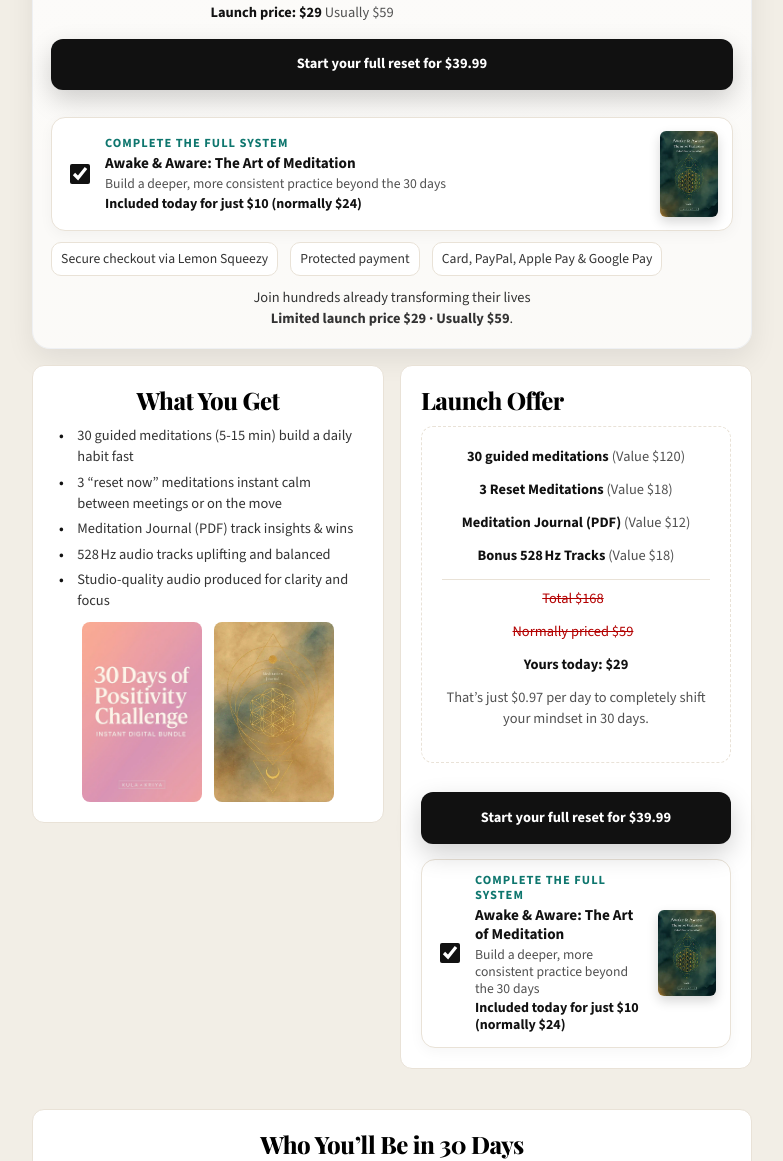
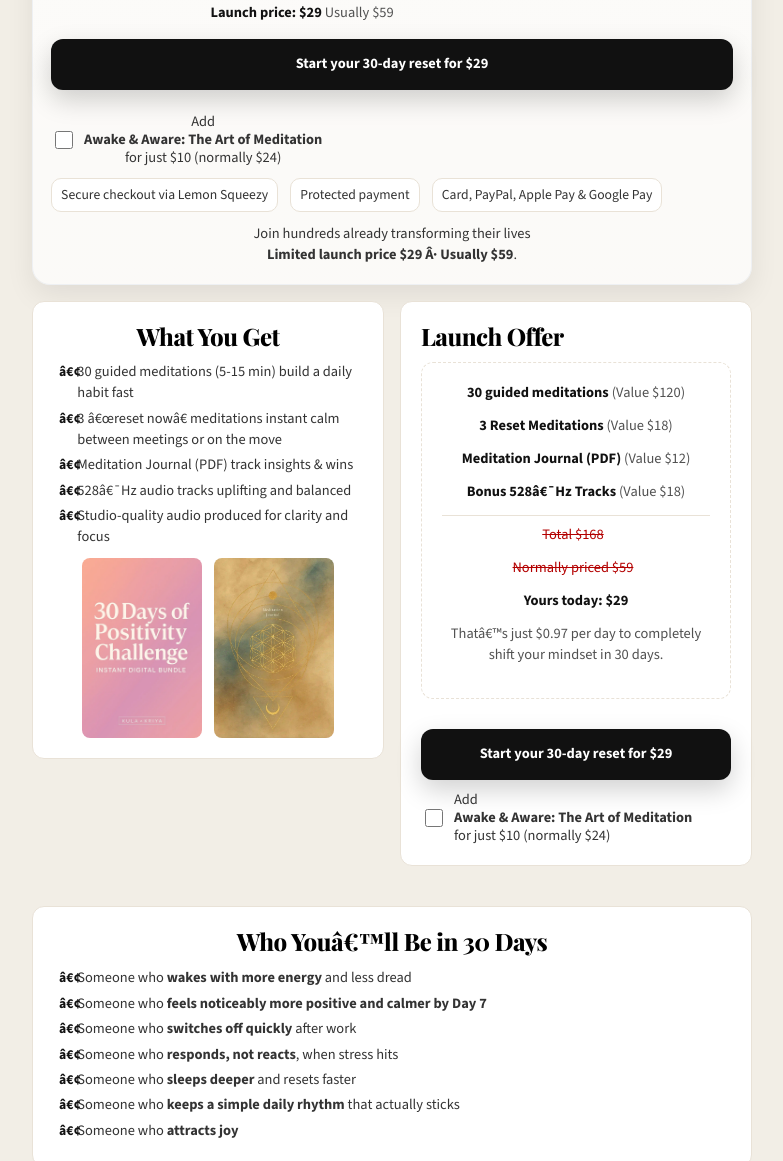
Before and after one commit to KulaKriya/positivitybundle, a website: page index.html in a window 1280 px wide. Shown: the part 518-1679 px from the top of the page, without its empty margins (248-1031 px from the left). Drawn offline with nearby package versions, Linux system fonts and the light colour scheme.

Commit message:
Add files via upload

```diff
--- a/index.html
+++ b/index.html
@@ -1,6 +1,43 @@
 <!DOCTYPE html>
 <html lang="en">
 <head>
+
+<!-- Meta Pixel -->
+<script>
+window.KK_PIXEL_ID = '1289131492587826';
+
+(function(f,b,e,v,n,t,s){
+  if(f.fbq) return;
+  n = f.fbq = function(){
+    n.callMethod ? n.callMethod.apply(n, arguments) : n.queue.push(arguments);
+  };
+  if(!f._fbq) f._fbq = n;
+  n.push = n;
+  n.loaded = true;
+  n.version = '2.0';
+  n.queue = [];
+  t = b.createElement(e);
+  t.async = true;
+  t.src = v;
+  s = b.getElementsByTagName(e)[0];
+  s.parentNode.insertBefore(t, s);
+})(window, document, 'script', 'https://connect.facebook.net/en_US/fbevents.js');
+
+fbq('init', window.KK_PIXEL_ID);
+fbq('track', 'PageView');
+
+window.addEventListener('load', function(){
+  setTimeout(function(){
+    if (window.fbq) {
+      fbq('track', 'PageView');
+    }
+  }, 700);
+});
+</script>
+<noscript>
+  <img height="1" width="1" style="display:none" alt="" src="https://www.facebook.com/tr?id=1289131492587826&ev=PageView&noscript=1"/>
+</noscript>
+
 <meta charset="utf-8"/>
 <meta name="viewport" content="width=device-width, initial-scale=1"/>
 <meta name="description" content="Start your 30 day reset with guided meditations, sound healing and a meditation journal. Calm your mind, reduce stress and build lasting positivity."/>
@@ -196,36 +233,11 @@
 
 
   /* Order bump */
-  .bump{margin:.65rem 0 0}
-  .bump-card{
-    display:block;
-    width:100%;
-    background:#fff;
-    border:1px solid var(--border);
-    border-radius:14px;
-    padding:13px 14px;
-    cursor:pointer;
-    box-shadow:0 4px 14px rgba(0,0,0,.04);
-    transition:border-color 160ms ease, box-shadow 160ms ease, transform 160ms ease;
-  }
-  .bump-card:hover{border-color:#111;box-shadow:0 8px 22px rgba(0,0,0,.08);transform:translateY(-1px)}
-  .bump-inner{display:flex;align-items:center;gap:12px}
-  .bump-card input{width:20px;height:20px;flex:0 0 auto;accent-color:#111}
-  .bump-content{display:flex;align-items:center;justify-content:space-between;gap:14px;flex:1;text-align:left}
-  .bump-text{display:flex;flex-direction:column;line-height:1.22;gap:3px;flex:1}
-  .bump-kicker{font-size:.82rem;text-transform:uppercase;letter-spacing:.08em;color:#0e766e;font-weight:800}
-  .bump-title{font-size:1rem;font-weight:900;color:#111}
-  .bump-outcome{font-size:.9rem;color:#515151}
-  .bump-price{font-size:.92rem;color:#111;font-weight:700}
-  .bump-image{width:58px;height:auto;border-radius:6px;box-shadow:0 5px 12px rgba(0,0,0,.16);transition:transform 160ms ease}
-  .bump-card:hover .bump-image{transform:scale(1.04)}
-  @media (max-width:600px){
-    .bump-card{padding:12px}
-    .bump-content{gap:10px}
-    .bump-image{width:50px}
-    .bump-title{font-size:.96rem}
-    .bump-outcome,.bump-price{font-size:.86rem}
-  }
+  .bump{margin:.4rem 0 0}
+  .bump-label{display:flex;align-items:center;justify-content:flex-start;gap:8px;font-size:.95rem;color:#333;cursor:pointer}
+  .bump input{width:18px;height:18px}
+  .bump-text{display:flex;flex-direction:column;line-height:1.25;}
+  .bump-line{display:block;}
 
 </style>
 
@@ -238,21 +250,7 @@ gtag('js', new Date());
 gtag('config', 'G-ZK9V7QNHVD');
 </script>
 
-<!-- Meta Pixel -->
-<script>
-!function(f,b,e,v,n,t,s)
-{if(f.fbq)return;n=f.fbq=function(){n.callMethod?
-n.callMethod.apply(n,arguments):n.queue.push(arguments)};
-if(!f._fbq)f._fbq=n;n.push=n;n.loaded=!0;n.version='2.0';
-n.queue=[];t=b.createElement(e);t.async=!0;
-t.src=v;s=b.getElementsByTagName(e)[0];
-s.parentNode.insertBefore(t,s)}(window, document,'script',
-'https://connect.facebook.net/en_US/fbevents.js');
 
-fbq('init', '1289131492587826');
-fbq('track', 'PageView');
-</script>
-<noscript><img height="1" width="1" style="display:none" src="https://www.facebook.com/tr?id=1289131492587826&ev=PageView&noscript=1"/></noscript>
 
 <!-- Product schema (updated to $29 and direct URL placeholder) -->
 <script type="application/ld+json">{
@@ -307,19 +305,13 @@ fbq('track', 'PageView');
     <div class="cta-row">
       <a href="https://kulakriya.lemonsqueezy.com/checkout/buy/647e8d2b-5ab5-4406-9932-d46ea765312d" class="cta js-checkout" id="cta-hero" data-base-url="https://kulakriya.lemonsqueezy.com/checkout/buy/647e8d2b-5ab5-4406-9932-d46ea765312d" data-bundle-url="https://kulakriya.lemonsqueezy.com/checkout/buy/228651ba-482d-45f4-9e67-570840f5c3f4" aria-label="Start your 30-day reset for $29">Start your 30-day reset for $29</a>
 <div class="bump">
-  <label class="bump-card">
-    <div class="bump-inner">
-      <input type="checkbox" id="bump-hero" checked>
-      <div class="bump-content">
-        <div class="bump-text">
-          <span class="bump-kicker">Complete the full system</span>
-          <span class="bump-title">Awake &amp; Aware: The Art of Meditation</span>
-          <span class="bump-outcome">Build a deeper, more consistent practice beyond the 30 days</span>
-          <span class="bump-price">Included today for just $10 (normally $24)</span>
-        </div>
-        <img src="awake_aware.webp" alt="Awake &amp; Aware book" class="bump-image">
-      </div>
-    </div>
+  <label class="bump-label">
+    <input type="checkbox" id="bump-hero">
+    <span class="bump-text">
+      <span class="bump-line">Add</span>
+      <span class="bump-line"><strong>Awake &amp; Aware: The Art of Meditation</strong></span>
+      <span class="bump-line">for just $10 (normally $24)</span>
+    </span>
   </label>
 </div>
       <div style="display:flex;gap:12px;flex-wrap:wrap;align-items:center">
@@ -364,19 +356,13 @@ fbq('track', 'PageView');
       </div>
       <a href="https://kulakriya.lemonsqueezy.com/checkout/buy/647e8d2b-5ab5-4406-9932-d46ea765312d" class="cta js-checkout" id="cta-mid" data-base-url="https://kulakriya.lemonsqueezy.com/checkout/buy/647e8d2b-5ab5-4406-9932-d46ea765312d" data-bundle-url="https://kulakriya.lemonsqueezy.com/checkout/buy/228651ba-482d-45f4-9e67-570840f5c3f4">Start My 30-Day Shift $29</a>
 <div class="bump">
-  <label class="bump-card">
-    <div class="bump-inner">
-      <input type="checkbox" id="bump-mid" checked>
-      <div class="bump-content">
-        <div class="bump-text">
-          <span class="bump-kicker">Complete the full system</span>
-          <span class="bump-title">Awake &amp; Aware: The Art of Meditation</span>
-          <span class="bump-outcome">Build a deeper, more consistent practice beyond the 30 days</span>
-          <span class="bump-price">Included today for just $10 (normally $24)</span>
-        </div>
-        <img src="awake_aware.webp" alt="Awake &amp; Aware book" class="bump-image">
-      </div>
-    </div>
+  <label class="bump-label">
+    <input type="checkbox" id="bump-mid">
+    <span class="bump-text">
+      <span class="bump-line">Add</span>
+      <span class="bump-line"><strong>Awake &amp; Aware: The Art of Meditation</strong></span>
+      <span class="bump-line">for just $10 (normally $24)</span>
+    </span>
   </label>
 </div>
     </div>
@@ -481,19 +467,13 @@ fbq('track', 'PageView');
 </div>
       <a href="https://kulakriya.lemonsqueezy.com/checkout/buy/647e8d2b-5ab5-4406-9932-d46ea765312d" class="cta js-checkout" id="cta-after-guarantee" data-base-url="https://kulakriya.lemonsqueezy.com/checkout/buy/647e8d2b-5ab5-4406-9932-d46ea765312d" data-bundle-url="https://kulakriya.lemonsqueezy.com/checkout/buy/228651ba-482d-45f4-9e67-570840f5c3f4">Start My 30-Day Shift $29</a>
 <div class="bump">
-  <label class="bump-card">
-    <div class="bump-inner">
-      <input type="checkbox" id="bump-after" checked>
-      <div class="bump-content">
-        <div class="bump-text">
-          <span class="bump-kicker">Complete the full system</span>
-          <span class="bump-title">Awake &amp; Aware: The Art of Meditation</span>
-          <span class="bump-outcome">Build a deeper, more consistent practice beyond the 30 days</span>
-          <span class="bump-price">Included today for just $10 (normally $24)</span>
-        </div>
-        <img src="awake_aware.webp" alt="Awake &amp; Aware book" class="bump-image">
-      </div>
-    </div>
+  <label class="bump-label">
+    <input type="checkbox" id="bump-after">
+    <span class="bump-text">
+      <span class="bump-line">Add</span>
+      <span class="bump-line"><strong>Awake &amp; Aware: The Art of Meditation</strong></span>
+      <span class="bump-line">for just $10 (normally $24)</span>
+    </span>
   </label>
 </div>
     </div>
@@ -576,18 +556,23 @@ fbq('track', 'PageView');
   });
 </script>
 
+
 <!-- Lemon Squeezy checkout wiring -->
 <script>
 (function(){
   function safeFbqTrack(eventName, params){
     try {
-      if (window.fbq) fbq('track', eventName, params || {});
+      if (window.fbq) {
+        window.fbq('track', eventName, params || {});
+      }
     } catch(e) {}
   }
 
   function safeGtag(eventName, params){
     try {
-      if (window.gtag) gtag('event', eventName, params || {});
+      if (window.gtag) {
+        window.gtag('event', eventName, params || {});
+      }
     } catch(e) {}
   }
 
@@ -607,18 +592,15 @@ fbq('track', 'PageView');
   }
 
   document.addEventListener('DOMContentLoaded', function(){
-    /* Extra PageView fallback for browser/plugin timing issues */
-    setTimeout(function(){
-      safeFbqTrack('PageView');
-    }, 500);
-
     function updateButton(btn){
       var parent = btn.closest('section, .panel, .hero-panel') || document;
       var bump = parent.querySelector('input[id^="bump-"]');
       var useBundle = bump && bump.checked;
       var nextUrl = useBundle ? btn.dataset.bundleUrl : btn.dataset.baseUrl;
 
-      if (nextUrl) btn.href = nextUrl;
+      if (nextUrl) {
+        btn.href = nextUrl;
+      }
 
       if (btn.id !== 'cta-aware-stripe') {
         btn.textContent = useBundle ? 'Start your full reset for $39.99' : 'Start your 30-day reset for $29';
@@ -652,12 +634,13 @@ fbq('track', 'PageView');
 
         setTimeout(function(){
           window.location.href = destination;
-        }, 250);
+        }, 350);
       });
     });
   });
 })();
 </script>
+
 
 
 <script>
```
